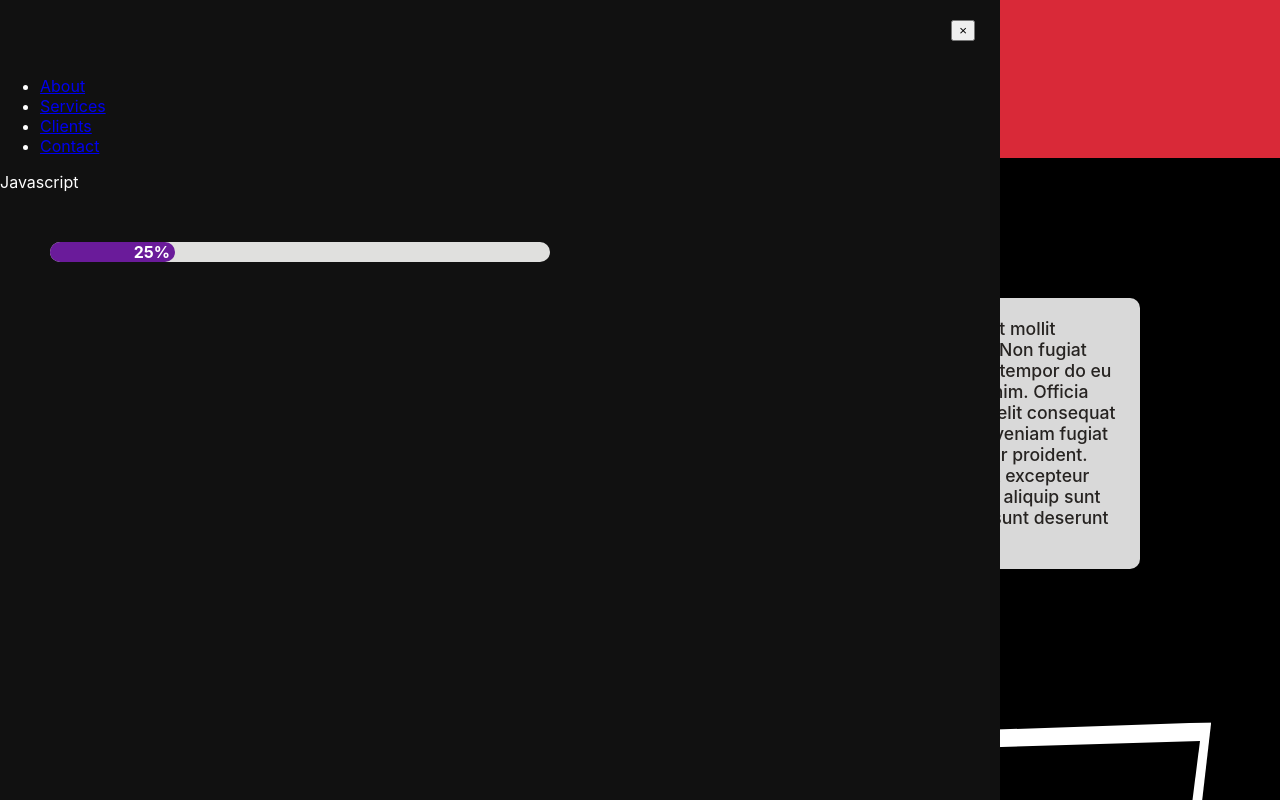
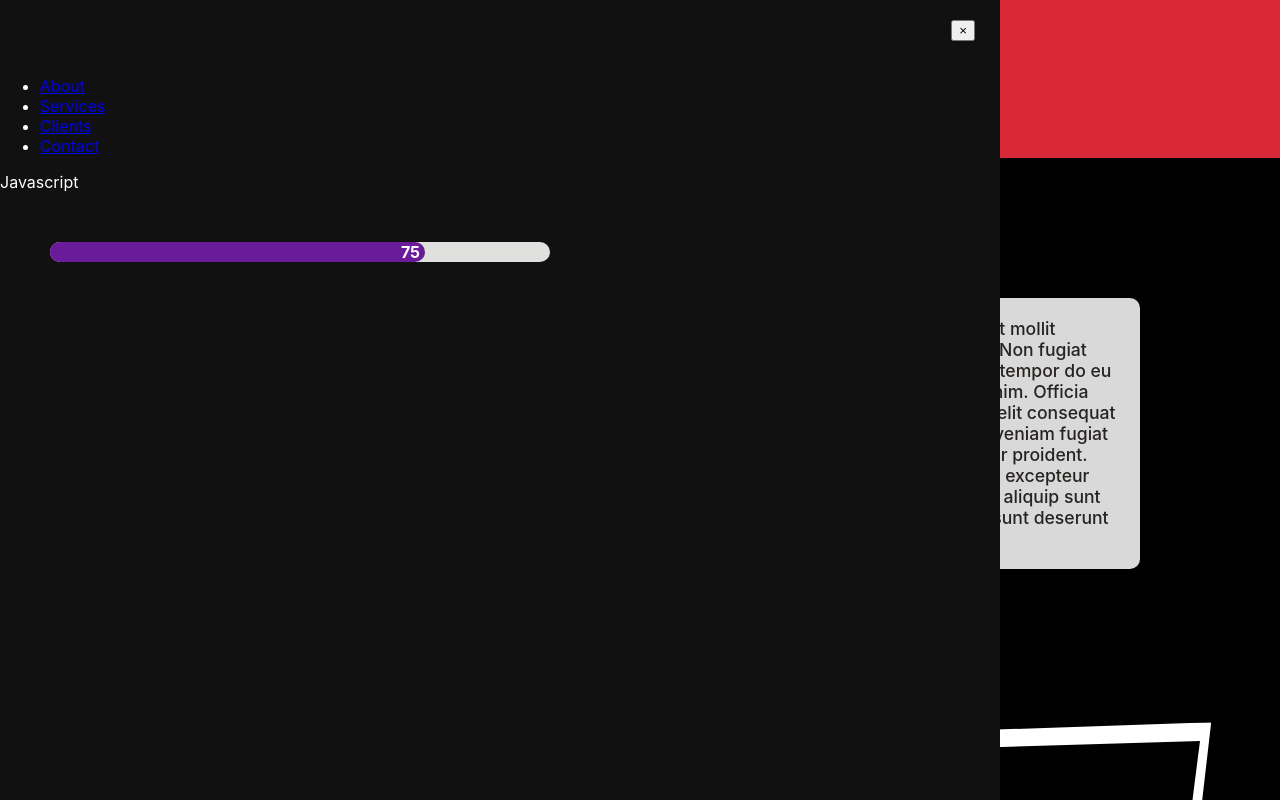
Before and after one commit to WilliamFicMoreira/cv-react, a React (Create React App) app: page / in a window 1280 px wide. Shown: the top 800 px of the page. Built offline with nearby package versions, Linux system fonts and the light colour scheme.

Commit message:
ajustes sidenav

```diff
--- a/src/Components/UI/ProgressBar/ProgressBar.js
+++ b/src/Components/UI/ProgressBar/ProgressBar.js
@@ -28,7 +28,7 @@ const ProgressBar = (props) => {
     return (
       <div style={containerStyles}>
         <div style={fillerStyles}>
-          <span style={labelStyles}>{`${completed}%`}</span>
+          <span style={labelStyles}>{`${completed}`}</span>
         </div>
       </div>
     );
--- a/src/Components/UI/SideNav/SideNavBar.js
+++ b/src/Components/UI/SideNav/SideNavBar.js
@@ -22,7 +22,7 @@ const SideNavBar = () => {
         <div className="skillList">
 
           <div className="skillList-item"> Javascript
-            <ProgressBar key={1} bgcolor={"#6a1b9a"} completed={25} />
+            <ProgressBar key={1} bgcolor={"#6a1b9a"} completed={75} />
           </div>
 
         </div>
```
